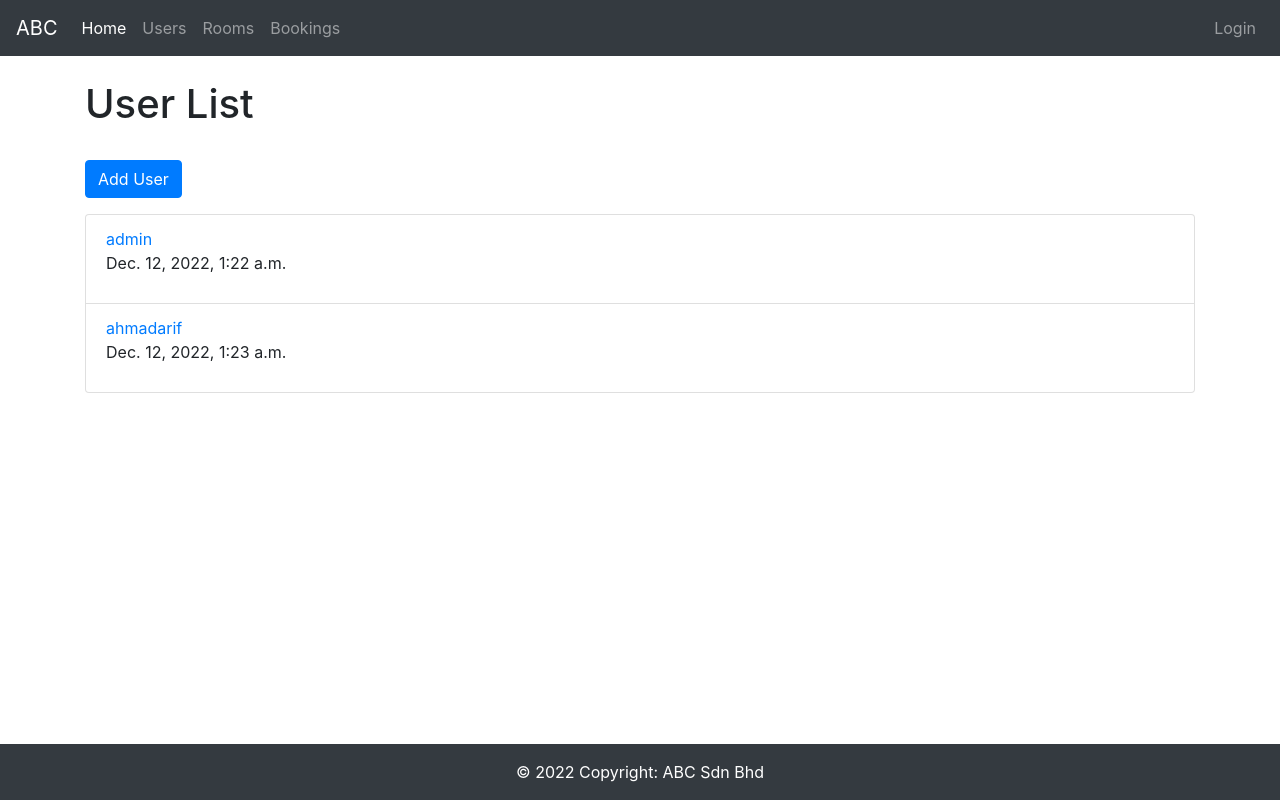
After one commit to ShafiqAiman/workspace, a Django app: page /roombooking/users/ in a window 1280 px wide. The commit adds this page. Run offline with Django 4.2, Linux system fonts and the light colour scheme; data comes from the database, SQL or seed files in the repository; both versions use the stored data as it was after the commit; some libraries are stand-ins or nearby versions.

Commit message:
Display user list

```diff
--- a/roombooking/models.py
+++ b/roombooking/models.py
@@ -46,6 +46,9 @@ class Booking(models.Model):
     organizer = models.ForeignKey(User, on_delete=models.CASCADE)
     dateadded = models.DateTimeField(auto_now_add=True)
 
+    class Meta:
+        ordering = ['-dateadded']
+
     def __str__(self):
         """String for representing the Model object."""
         return '{0} ({1})'.format(self.startdate, self.room.name)
--- /dev/null
+++ b/roombooking/templates/auth/user_list.html
@@ -0,0 +1,23 @@
+{% extends "base_generic.html" %}
+
+{% block content %}
+<div class="">
+  <h1>User List</h1>
+  <br>
+  <a href=""><button class="btn btn-primary mb-3" >Add User</button></a>
+
+  {% if user_list %}
+  <ul class="list-group">
+    {% for user in user_list %}
+      <li class="list-group-item">
+        <a href="">{{ user.username }}</a>
+        <p>{{ user.date_joined }}</p>
+      </li>
+    {% endfor %}
+  </ul>
+  {% else %}
+    <p>There are no users in the library.</p>
+  {% endif %}
+</div>
+
+{% endblock %}
--- a/roombooking/templates/base_generic.html
+++ b/roombooking/templates/base_generic.html
@@ -21,7 +21,7 @@
             <a class="nav-link" href="{% url 'index' %}">Home <span class="sr-only">(current)</span></a>
           </li>
           <li class="nav-item">
-            <a class="nav-link" href="#">Users</a>
+            <a class="nav-link" href="{% url 'users' %}">Users</a>
           </li>
           <li class="nav-item">
             <a class="nav-link" href="{% url 'rooms' %}">Rooms</a>
@@ -56,8 +56,29 @@
     <div class="container-fluid">
     <div class="row">
 
-      <div class="container mb-5">{% block content %}{% endblock %}</div>
-      <!-- <footer class="text-center text-white fixed-bottom bg-dark mt-3">
+      <div class="container mb-5">{% block content %}{% endblock %}
+        {% block pagination %}
+          {% if is_paginated %}
+              <div class="pagination">
+                  <span class="page-links">
+                    <br>
+                      <p class="page-current">
+                        Page {{ page_obj.number }} of {{ page_obj.paginator.num_pages }}.
+                      </p>
+                      {% if page_obj.has_previous %}
+                          <a href="{{ request.path }}?page={{ page_obj.previous_page_number }}"><button class="btn btn-secondary">Previous</button></a>
+                      {% endif %}
+
+                      {% if page_obj.has_next %}
+                          <a href="{{ request.path }}?page={{ page_obj.next_page_number }}"><button class="btn btn-secondary">Next</button></a>
+                      {% endif %}
+                  </span>
+              </div>
+          {% endif %}
+        {% endblock %}
+
+      </div>
+      <footer class="text-center text-white fixed-bottom bg-dark mt-3">
 
 
         <div class="text-center p-3">
@@ -65,7 +86,7 @@
           <a class="text-white">ABC Sdn Bhd</a>
         </div>
 
-      </footer> -->
+      </footer>
     </div>
   </div>
   <script src="https://code.jquery.com/jquery-3.2.1.slim.min.js" integrity="sha384-KJ3o2DKtIkvYIK3UENzmM7KCkRr/rE9/Qpg6aAZGJwFDMVNA/GpGFF93hXpG5KkN" crossorigin="anonymous"></script>
--- a/roombooking/urls.py
+++ b/roombooking/urls.py
@@ -3,6 +3,7 @@ from . import views
 
 urlpatterns = [
     path('', views.index, name='index'),
+    path('users/', views.UserListView.as_view(), name='users'),
     path('rooms/', views.RoomListView.as_view(), name='rooms'),
     path('bookings/', views.BookingListView.as_view(), name='bookings'),
     path('rooms/availabilities/', views.roomavailabilities, name='rooms-availabilities'),
--- a/roombooking/views.py
+++ b/roombooking/views.py
@@ -1,12 +1,14 @@
 from django.shortcuts import render
 from django.views import generic
 from .models import Room, Booking
+from django.contrib.auth.models import User
 
 from django.views.generic.edit import CreateView, UpdateView, DeleteView
 from django.views.generic import FormView
 from django.urls import reverse_lazy, reverse
-from django.contrib.admin.widgets import AdminDateWidget, AdminRadioSelect
-from django.shortcuts import HttpResponse, HttpResponseRedirect
+from django.contrib.admin.widgets import AdminDateWidget
+from django.shortcuts import HttpResponseRedirect
+
 
 import datetime
 from roombooking.forms import BookingForm
@@ -24,7 +26,7 @@ def roomavailabilities(request):
     if request.method == 'POST':
         start = request.POST["start"]
 
-    bookings = Booking.objects.filter(startdate = start)
+    bookings = Booking.objects.filter(startdate = start).order_by('starttime')
 
     context = {
         'rooms': rooms,
@@ -37,12 +39,20 @@ def roomavailabilities(request):
 
     return render(request, 'roomavailabilities.html', context = context)
 
+class UserListView(generic.ListView):
+    model = User
+    paginate_by = 10
 
 class RoomListView(generic.ListView):
     model = Room
+    paginate_by = 10
 
 class BookingListView(generic.ListView):
     model = Booking
+    paginate_by = 10
+
+    class Meta:
+        ordering = ['starttime']
 
 class RoomDetailView(generic.DetailView):
     model = Room
@@ -80,37 +90,17 @@ class BookingCreate(FormView):
 
     def form_valid(self, form):
         data = form.cleaned_data
-        print(check_availability(data))
-        if check_availability(data):
-            booking = Booking.objects.create(
-                startdate = data['startdate'],
-                enddate = data['enddate'],
-                starttime = data['starttime'],
-                endtime = data['endtime'],
-                room = data['room'],
-                organizer = self.request.user
-            )
-            booking.save()
-            return HttpResponseRedirect(reverse('bookings'))
-        else:
-            return HttpResponse("The slot is unavailable!")
 
-def check_availability(data):
-        bookings = Booking.objects.filter(room = data['room'], startdate = data['startdate'])
-
-        availabilitylist = []
-
-        if bookings:
-            for booking in bookings:
-
-                if (data['endtime'].time <= booking.starttime.time or data['starttime'].time > booking.endtime.time):
-                    availabilitylist.append(True)
-                else:
-                    return False
-        else:
-            return True
-
-        return all(availabilitylist)
+        booking = Booking.objects.create(
+            startdate = data['startdate'],
+            enddate = data['enddate'],
+            starttime = data['starttime'],
+            endtime = data['endtime'],
+            room = data['room'],
+            organizer = self.request.user
+        )
+        booking.save()
+        return HttpResponseRedirect(reverse('bookings'))
 
 class BookingUpdate(UpdateView):
     model = Booking
@@ -133,3 +123,23 @@ class BookingUpdate(UpdateView):
 class BookingDelete(DeleteView):
     model = Booking
     success_url = reverse_lazy('Bookings')
+
+class UserCreate(FormView):
+    model = User
+    form_class = BookingForm
+    template_name = 'roombooking/create_booking.html'
+    initial = {'startdate': datetime.date.today(), 'enddate': datetime.date.today()}
+
+    def form_valid(self, form):
+        data = form.cleaned_data
+
+        booking = Booking.objects.create(
+            startdate = data['startdate'],
+            enddate = data['enddate'],
+            starttime = data['starttime'],
+            endtime = data['endtime'],
+            room = data['room'],
+            organizer = self.request.user
+        )
+        booking.save()
+        return HttpResponseRedirect(reverse('bookings'))
```
Also changed, not shown: roombooking/forms.py (+25 -3 lines), roombooking/templates/roombooking/booking_list.html (+24 -5 lines), db.sqlite3.
